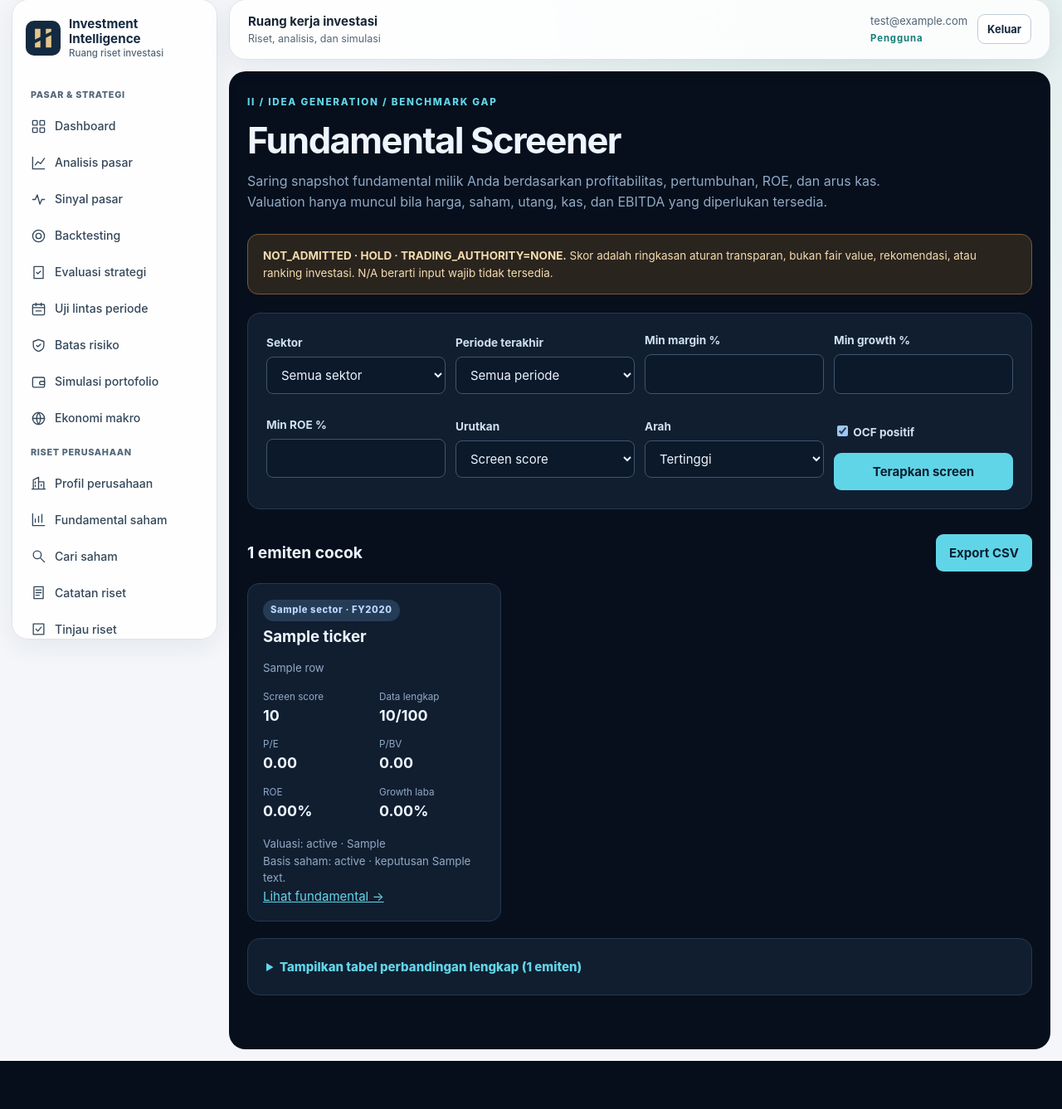
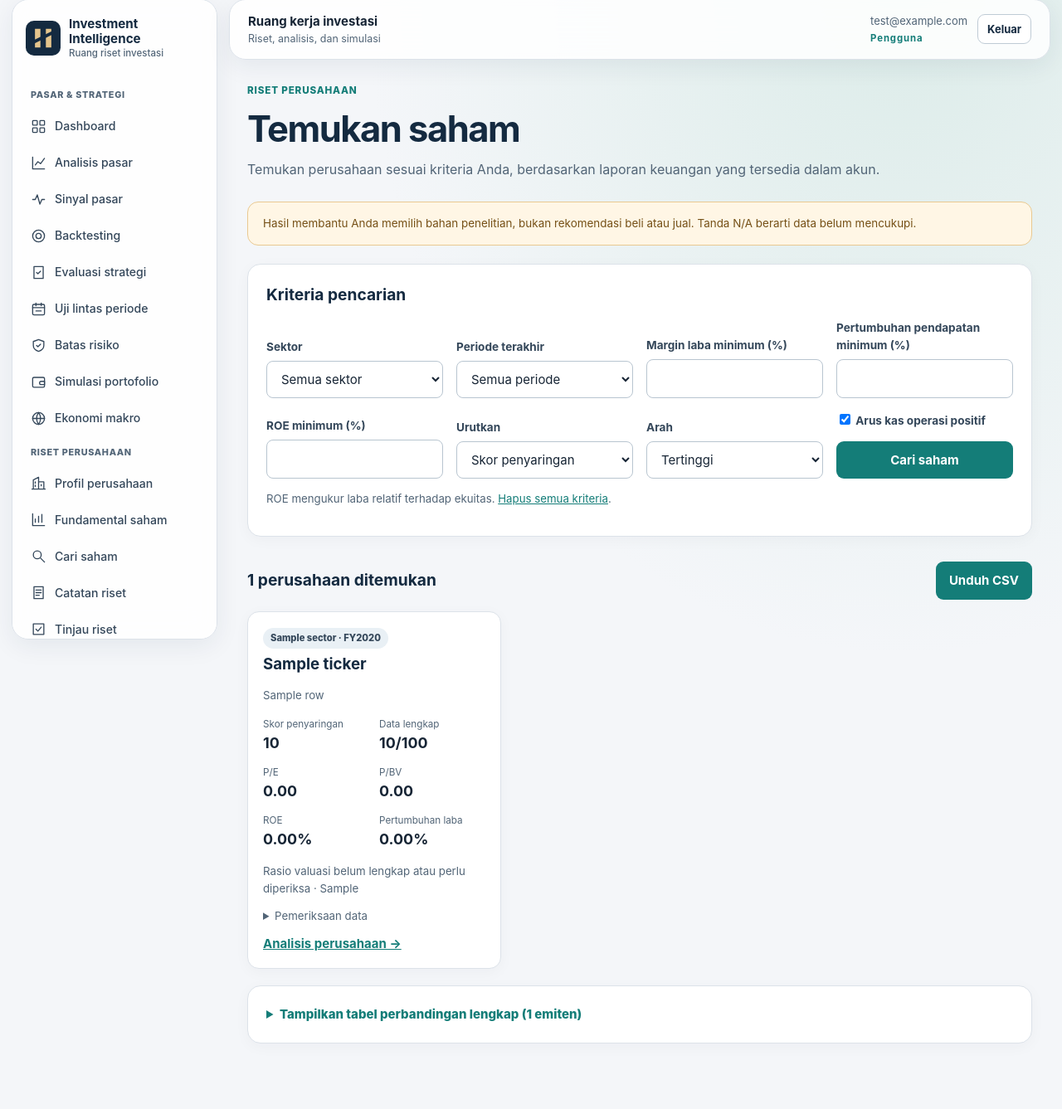
Before and after one commit to fajarnurmanto-source/investment-intelligence, a Laravel app: template laravel_app/resources/views/ii/screener.blade.php in a window 1280 px wide. Shown: the part 15-1352 px from the top of the page at 83% size. Before the commit the page ends 1294 px from the top, so only its background shows below. Run offline with Laravel 12, Linux system fonts and the light colour scheme; a user stored in the database is signed in; data comes from the database, SQL or seed files in the repository; tables that the repository leaves empty hold one stand-in row (values such as "Sample post"); the template is opened without the code that fills it: most values are stand-ins (such as "Sample title", 1, 10 or a date in 2020).

Commit message:
PXT03: migrate screener to light design and task-oriented financial terminology

```diff
--- a/laravel_app/resources/views/ii/screener.blade.php
+++ b/laravel_app/resources/views/ii/screener.blade.php
@@ -1,28 +1,29 @@
 @extends('ii.layout')
-@section('title','Fundamental Screener')
+@section('title','Cari saham')
+@section('surface','ii-light-content')
 @push('styles')
 <style>.screen-form{display:grid;grid-template-columns:repeat(4,minmax(125px,1fr));gap:12px;align-items:end}.score{font-size:1.35rem;font-weight:800;color:var(--cyan)}.reason{display:inline-block;margin:2px;padding:3px 7px;border-radius:999px;background:#173b42;color:#a8f4ef;font-size:.68rem}@media(max-width:1000px){.screen-form{grid-template-columns:repeat(2,minmax(0,1fr))}}@media(max-width:560px){.screen-form{grid-template-columns:1fr}}.screen-cards{display:grid;grid-template-columns:repeat(3,minmax(0,1fr));gap:14px;margin-bottom:20px}.screen-card{background:var(--panel);border:1px solid var(--line);border-radius:14px;padding:18px;overflow-wrap:anywhere}.screen-card h3{font-size:1.17rem;margin:4px 0}.screen-card .screen-key{display:grid;grid-template-columns:repeat(2,minmax(0,1fr));gap:12px;margin:15px 0}.screen-card .screen-key span{display:block;font-size:.73rem;color:var(--muted)}.screen-card .screen-key strong{font-size:1.12rem}.screen-table{margin-top:18px}.screen-table summary{cursor:pointer;font-weight:760;color:var(--cyan)}@media(max-width:1100px){.screen-cards{grid-template-columns:repeat(2,minmax(0,1fr))}}@media(max-width:650px){.screen-cards{grid-template-columns:minmax(0,1fr)}}
-</style>
+.screen-card{box-shadow:0 4px 18px #142a4009}.screen-card .badge.blue{background:#e9f0f5;color:#34475a;letter-spacing:0}.screen-form .field{margin:0}.screen-form{gap:16px}.screen-card details{margin:12px 0}.screen-card>a{font-weight:650}.screen-card summary{cursor:pointer}.screen-table table{min-width:960px}</style>
 @endpush
 @section('content')
-    <p class="eyebrow">II / Idea Generation / Benchmark Gap</p>
-    <h1>Fundamental Screener</h1>
+    <p class="eyebrow">Riset perusahaan</p>
+    <h1>Temukan saham</h1>
     @php($show = fn($value, $suffix = '') => $value === null ? 'N/A' : number_format((float)$value, 2).$suffix)
-    <p class="lead">Saring snapshot fundamental milik Anda berdasarkan profitabilitas, pertumbuhan, ROE, dan arus kas. Valuation hanya muncul bila harga, saham, utang, kas, dan EBITDA yang diperlukan tersedia.</p>
-    <div class="boundary"><strong>NOT_ADMITTED · HOLD · TRADING_AUTHORITY=NONE.</strong> Skor adalah ringkasan aturan transparan, bukan fair value, rekomendasi, atau ranking investasi. N/A berarti input wajib tidak tersedia.</div>
-    <section class="panel"><form method="GET" action="{{ route('ii.screener.index') }}" class="screen-form">
+    <p class="lead">Temukan perusahaan sesuai kriteria Anda, berdasarkan laporan keuangan yang tersedia dalam akun.</p>
+    <div class="boundary">Hasil membantu Anda memilih bahan penelitian, bukan rekomendasi beli atau jual. Tanda N/A berarti data belum mencukupi.</div>
+    <section class="panel"><h2>Kriteria pencarian</h2><form method="GET" action="{{ route('ii.screener.index') }}" class="screen-form">
         <div class="field"><label for="sector">Sektor</label><select id="sector" name="sector"><option value="">Semua sektor</option>@foreach($sectors as $sector)<option value="{{ $sector }}" @selected($filters['sector']===$sector)>{{ $sector }}</option>@endforeach</select></div>
         <div class="field"><label for="period">Periode terakhir</label><select id="period" name="period"><option value="">Semua periode</option>@foreach($periods as $period)<option value="{{ $period }}" @selected($filters['period']===$period)>{{ $period }}</option>@endforeach</select></div>
-        <div class="field"><label for="min_margin">Min margin %</label><input id="min_margin" name="min_margin" type="number" step="0.1" value="{{ $filters['min_margin'] }}"></div>
-        <div class="field"><label for="min_growth">Min growth %</label><input id="min_growth" name="min_growth" type="number" step="0.1" value="{{ $filters['min_growth'] }}"></div>
-        <div class="field"><label for="min_roe">Min ROE %</label><input id="min_roe" name="min_roe" type="number" step="0.1" value="{{ $filters['min_roe'] }}"></div>
-        <div class="field"><label for="sort">Urutkan</label><select id="sort" name="sort"><option value="quality_score" @selected($filters['sort']==='quality_score')>Screen score</option><option value="data_quality_score" @selected($filters['sort']==='data_quality_score')>Data quality</option><option value="pe_ratio" @selected($filters['sort']==='pe_ratio')>P/E</option><option value="pbv_ratio" @selected($filters['sort']==='pbv_ratio')>P/BV</option><option value="ev_ebitda_ratio" @selected($filters['sort']==='ev_ebitda_ratio')>EV/EBITDA</option><option value="revenue_growth_pct" @selected($filters['sort']==='revenue_growth_pct')>Revenue growth</option><option value="earnings_growth_pct" @selected($filters['sort']==='earnings_growth_pct')>Earnings growth</option><option value="roe_end_pct" @selected($filters['sort']==='roe_end_pct')>ROE</option><option value="debt_equity_ratio" @selected($filters['sort']==='debt_equity_ratio')>Debt/equity</option></select></div>
+        <div class="field"><label for="min_margin">Margin laba minimum (%)</label><input id="min_margin" name="min_margin" type="number" step="0.1" value="{{ $filters['min_margin'] }}"></div>
+        <div class="field"><label for="min_growth">Pertumbuhan pendapatan minimum (%)</label><input id="min_growth" name="min_growth" type="number" step="0.1" value="{{ $filters['min_growth'] }}"></div>
+        <div class="field"><label for="min_roe">ROE minimum (%)</label><input id="min_roe" name="min_roe" type="number" step="0.1" value="{{ $filters['min_roe'] }}"></div>
+        <div class="field"><label for="sort">Urutkan</label><select id="sort" name="sort"><option value="quality_score" @selected($filters['sort']==='quality_score')>Skor penyaringan</option><option value="data_quality_score" @selected($filters['sort']==='data_quality_score')>Kelengkapan data</option><option value="pe_ratio" @selected($filters['sort']==='pe_ratio')>P/E</option><option value="pbv_ratio" @selected($filters['sort']==='pbv_ratio')>P/BV</option><option value="ev_ebitda_ratio" @selected($filters['sort']==='ev_ebitda_ratio')>EV/EBITDA</option><option value="revenue_growth_pct" @selected($filters['sort']==='revenue_growth_pct')>Pertumbuhan pendapatan</option><option value="earnings_growth_pct" @selected($filters['sort']==='earnings_growth_pct')>Pertumbuhan laba</option><option value="roe_end_pct" @selected($filters['sort']==='roe_end_pct')>ROE</option><option value="debt_equity_ratio" @selected($filters['sort']==='debt_equity_ratio')>Rasio utang terhadap ekuitas</option></select></div>
         <div class="field"><label for="sort_direction">Arah</label><select id="sort_direction" name="sort_direction"><option value="desc" @selected($filters['sort_direction']==='desc')>Tertinggi</option><option value="asc" @selected($filters['sort_direction']==='asc')>Terendah</option></select></div>
-        <div><label><input style="width:auto" type="checkbox" name="cash_positive" value="1" @checked($filters['cash_positive'])> OCF positif</label><button type="submit" style="width:100%;margin-top:8px">Terapkan screen</button></div>
-    </form></section>
-    <div class="section-header"><h2>{{ count($rows) }} emiten cocok</h2><a class="button" href="{{ route('ii.screener.export', request()->query()) }}">Export CSV</a></div>
+        <div><label><input style="width:auto" type="checkbox" name="cash_positive" value="1" @checked($filters['cash_positive'])> Arus kas operasi positif</label><button type="submit" style="width:100%;margin-top:8px">Cari saham</button></div>
+    </form><p class="caption">ROE mengukur laba relatif terhadap ekuitas. <a href="{{ route('ii.screener.index') }}">Hapus semua kriteria</a>.</p></section>
+    <div class="section-header"><h2>{{ count($rows) }} perusahaan ditemukan</h2><a class="button" href="{{ route('ii.screener.export', request()->query()) }}">Unduh CSV</a></div>
     @if(count($rows) === 0)
-        <section class="panel"><h2>Belum ada hasil</h2><p class="muted">Impor laporan di Issuer Fundamentals atau longgarkan filter.</p><a href="{{ route('ii.fundamentals.index') }}">Buka Issuer Fundamentals →</a></section>
+        <section class="panel"><h2>Belum ada hasil</h2><p class="muted">Tambahkan laporan keuangan atau longgarkan kriteria pencarian.</p><a href="{{ route('ii.fundamentals.index') }}">Tambahkan laporan keuangan →</a></section>
     @else
         <div class="screen-cards" aria-label="Perbandingan singkat emiten">
             @foreach($rows as $row)
@@ -30,21 +31,21 @@
                     <span class="badge blue">{{ $row['sector'] }} · FY{{ $row['latest_year'] }}</span>
                     <h3>{{ $row['ticker'] }}</h3><p class="caption">{{ $row['issuer_name'] }}</p>
                     <div class="screen-key">
-                        <div><span>Screen score</span><strong>{{ $row['quality_score'] }}</strong></div>
+                        <div><span>Skor penyaringan</span><strong>{{ $row['quality_score'] }}</strong></div>
                         <div><span>Data lengkap</span><strong>{{ $row['data_quality_score'] }}/100</strong></div>
                         <div><span>P/E</span><strong>{{ $show($row['pe_ratio']) }}</strong></div>
                         <div><span>P/BV</span><strong>{{ $show($row['pbv_ratio']) }}</strong></div>
                         <div><span>ROE</span><strong>{{ $show($row['roe_end_pct'],'%') }}</strong></div>
-                        <div><span>Growth laba</span><strong>{{ $show($row['earnings_growth_pct'],'%') }}</strong></div>
+                        <div><span>Pertumbuhan laba</span><strong>{{ $show($row['earnings_growth_pct'],'%') }}</strong></div>
                     </div>
-                    <div class="caption">Valuasi: {{ $row['valuation_status'] }} · {{ $row['market_price_as_of'] ?? 'harga belum tersedia' }}</div>
-                    <div class="caption">Basis saham: {{ $row['share_basis_status'] ?? 'NOT_APPLICABLE' }} · keputusan {{ $row['decision'] }}</div>
-                    <a href="{{ route('ii.fundamentals.index', ['workspace' => 'overview']) }}">Lihat fundamental →</a>
+                    <div class="caption">{{ str_starts_with($row['valuation_status'], 'AVAILABLE_') ? 'Rasio valuasi tersedia untuk diteliti' : 'Rasio valuasi belum lengkap atau perlu diperiksa' }} · {{ $row['market_price_as_of'] ?? 'harga belum tersedia' }}</div>
+                    <details><summary class="caption">Pemeriksaan data</summary><p class="caption">Valuasi: {{ $row['valuation_status'] }} · Basis saham: {{ $row['share_basis_status'] ?? 'Tidak berlaku' }}. Data belum disahkan sebagai dasar keputusan investasi.</p></details>
+                    <a href="{{ route('ii.company', ['ticker' => $row['ticker']]) }}">Analisis perusahaan →</a>
                 </article>
             @endforeach
         </div>
-        <details class="panel screen-table"><summary>Tampilkan tabel perbandingan lengkap ({{ count($rows) }} emiten)</summary><div class="tablewrap"><table><thead><tr><th>Emiten</th><th>Score / kelengkapan</th><th>P/E</th><th>P/BV</th><th>EV/EBITDA</th><th>Growth revenue / laba</th><th>ROE</th><th>D/E</th><th>OCF</th><th>Sumber, konflik & gate</th></tr></thead><tbody>
-            @foreach($rows as $row)<tr><td><strong>{{ $row['ticker'] }}</strong><br><span class="caption">{{ $row['issuer_name'] }}<br>{{ $row['sector'] }} · FY{{ $row['latest_year'] }}</span></td><td class="score">{{ $row['quality_score'] }}<br><span class="caption">complete {{ $row['data_quality_score'] }}/100</span></td><td>{{ $show($row['pe_ratio']) }}<br><span class="caption">{{ $row['market_price_as_of'] ?? 'no price date' }}<br>{{ $row['market_price_source'] ?? 'no price source' }}<br>{{ $row['valuation_status'] }}</span></td><td>{{ $show($row['pbv_ratio']) }}</td><td>{{ $show($row['ev_ebitda_ratio']) }}</td><td>{{ $show($row['revenue_growth_pct'],'%') }} / {{ $show($row['earnings_growth_pct'],'%') }}</td><td>{{ $show($row['roe_end_pct'],'%') }}</td><td>{{ $show($row['debt_equity_ratio']) }}</td><td>{{ $show($row['operating_cash_flow']) }}</td><td>{{ $row['source_name'] }}<br><span class="caption">{{ $row['source_authenticity_status'] }} · {{ $row['numeric_reconciliation_status'] }} · {{ $row['licensing_assessment'] }}<br>{{ $row['conflict_status'] }} · {{ $row['gate'] }} · {{ $row['decision'] }}</span></td></tr>@endforeach
+        <details class="panel screen-table"><summary>Tampilkan tabel perbandingan lengkap ({{ count($rows) }} emiten)</summary><div class="tablewrap"><table><thead><tr><th>Emiten</th><th>Score / kelengkapan</th><th>P/E</th><th>P/BV</th><th>EV/EBITDA</th><th>Pertumbuhan pendapatan / laba</th><th>ROE</th><th>D/E</th><th>OCF</th><th>Sumber dan pemeriksaan data</th></tr></thead><tbody>
+            @foreach($rows as $row)<tr><td><strong>{{ $row['ticker'] }}</strong><br><span class="caption">{{ $row['issuer_name'] }}<br>{{ $row['sector'] }} · FY{{ $row['latest_year'] }}</span></td><td class="score">{{ $row['quality_score'] }}<br><span class="caption">Kelengkapan {{ $row['data_quality_score'] }}/100</span></td><td>{{ $show($row['pe_ratio']) }}<br><span class="caption">{{ $row['market_price_as_of'] ?? 'Tanggal harga belum tersedia' }}<br>{{ $row['market_price_source'] ?? 'Sumber harga belum tersedia' }}<br>{{ $row['valuation_status'] }}</span></td><td>{{ $show($row['pbv_ratio']) }}</td><td>{{ $show($row['ev_ebitda_ratio']) }}</td><td>{{ $show($row['revenue_growth_pct'],'%') }} / {{ $show($row['earnings_growth_pct'],'%') }}</td><td>{{ $show($row['roe_end_pct'],'%') }}</td><td>{{ $show($row['debt_equity_ratio']) }}</td><td>{{ $show($row['operating_cash_flow']) }}</td><td>{{ $row['source_name'] }}<br><span class="caption">{{ $row['source_authenticity_status'] }} · {{ $row['numeric_reconciliation_status'] }} · {{ $row['licensing_assessment'] }}<br>{{ $row['conflict_status'] }} · {{ $row['gate'] }} · {{ $row['decision'] }}</span></td></tr>@endforeach
         </tbody></table></div></details>
     @endif
 @endsection
```
